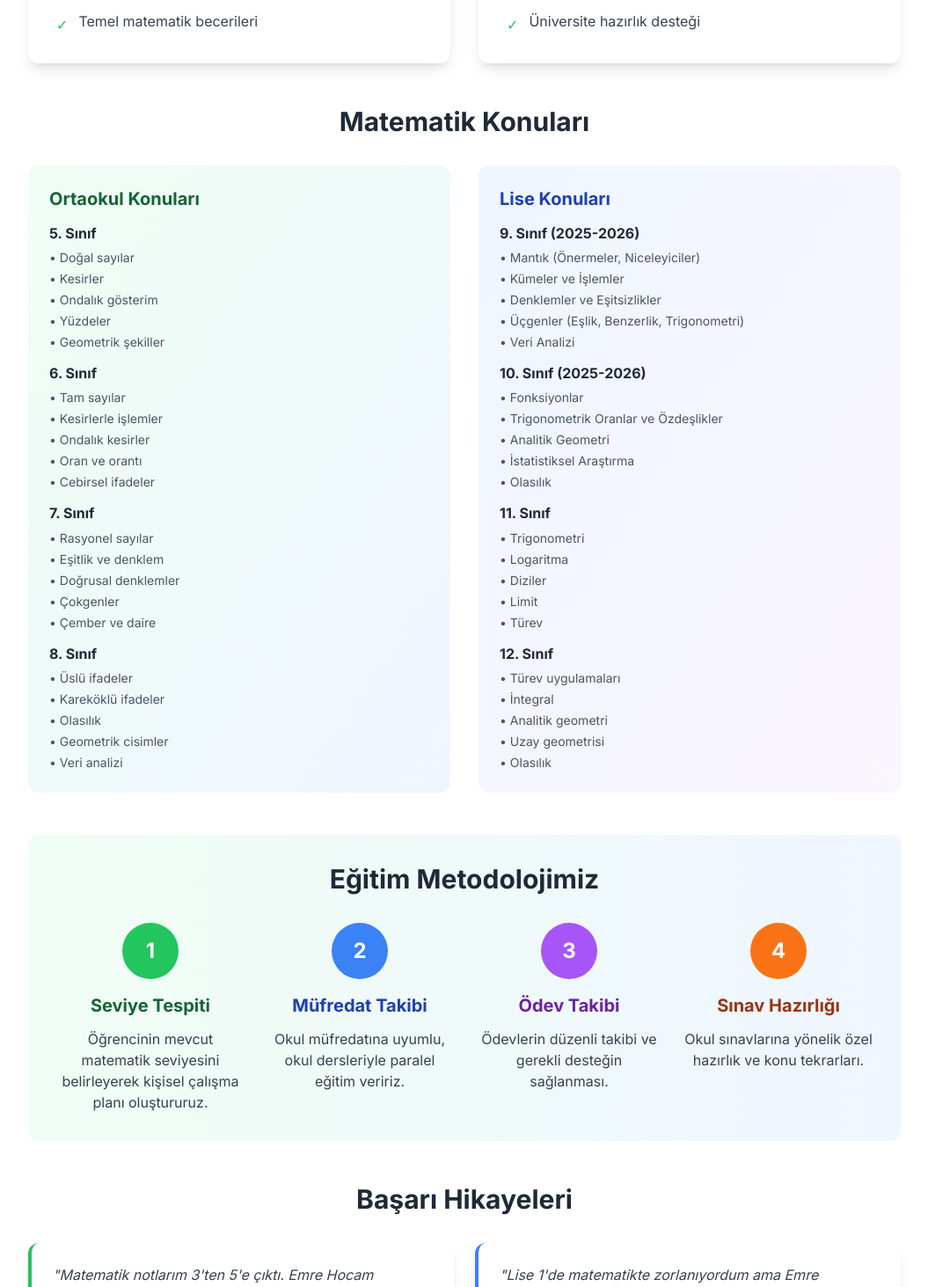
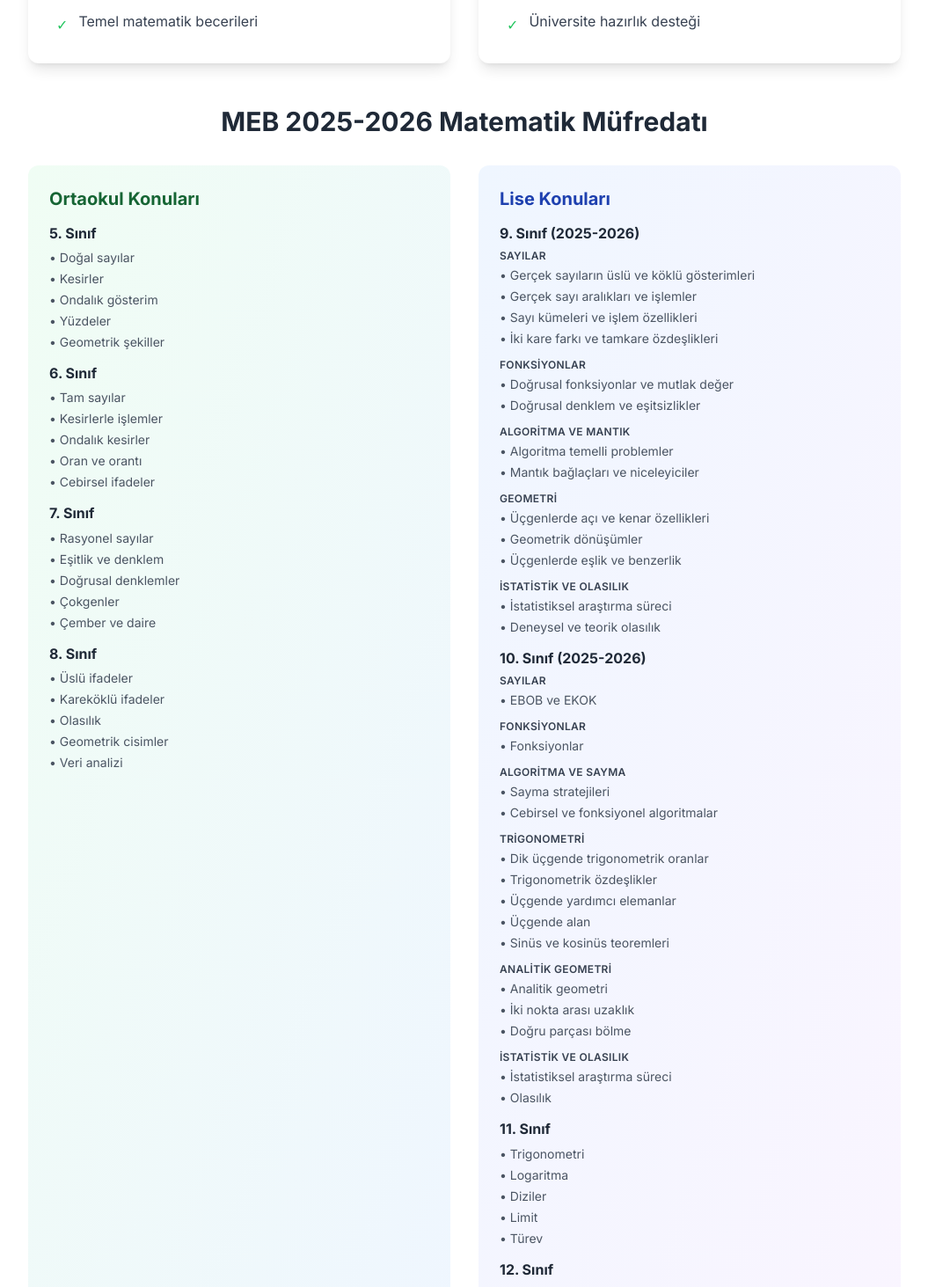
Before and after one commit to aktasemre/emre-aktas-matematik, a Next.js app: page /okul-destek in a window 1280 px wide. Shown: the part 1264-2727 px from the top of the page at 88% size, without its empty margins (112-1167 px from the left). Built offline with nearby package versions, Linux system fonts and the light colour scheme; no server answers.

Commit message:
SEO optimizasyonu tamamlandı: MEB 2025-2026 müfredatı güncellendi, header navigasyon optimize edildi, PWA desteği eklendi, bundle analizi yapıldı

```diff
--- a/src/app/okul-destek/page.tsx
+++ b/src/app/okul-destek/page.tsx
@@ -31,7 +31,7 @@
                   Okula Yardımcı Matematik
                 </h1>
                 <p className="text-xl md:text-2xl text-gray-200 max-w-4xl mx-auto leading-relaxed">
-                  Ortaokul ve lise matematik desteği. Okul müfredatına uyumlu, ödev takipli matematik özel dersleri.
+                  Ortaokul ve lise matematik desteği. MEB 2025-2026 müfredatına uyumlu, ödev takipli matematik özel dersleri.
                 </p>
               </div>
             </div>
@@ -70,7 +70,7 @@
             </div>
             <h3 className="text-2xl font-bold mb-4 text-green-800">Ortaokul Matematik</h3>
             <p className="text-gray-700 mb-4">
-              5-8. sınıf öğrencileri için okul müfredatına uyumlu matematik desteği.
+              5-8. sınıf öğrencileri için MEB 2025-2026 müfredatına uyumlu matematik desteği.
             </p>
             <ul className="space-y-2 text-gray-700">
               <li className="flex items-start">
@@ -107,12 +107,12 @@
             </div>
             <h3 className="text-2xl font-bold mb-4 text-blue-800">Lise Matematik</h3>
             <p className="text-gray-700 mb-4">
-              9-12. sınıf öğrencileri için kapsamlı matematik eğitimi ve destek.
+              9-12. sınıf öğrencileri için MEB 2025-2026 müfredatına uyumlu kapsamlı matematik eğitimi ve destek.
             </p>
             <ul className="space-y-2 text-gray-700">
               <li className="flex items-start">
                 <span className="text-green-500 mr-3 mt-1">✓</span>
-                <span>Lise müfredatı takibi</span>
+                <span>MEB 2025-2026 müfredatı takibi</span>
               </li>
               <li className="flex items-start">
                 <span className="text-green-500 mr-3 mt-1">✓</span>
@@ -137,7 +137,7 @@
 
       {/* Konu Detayları */}
       <div className="mb-12">
-        <h2 className="text-3xl font-bold text-center mb-8 text-gray-800">Matematik Konuları</h2>
+        <h2 className="text-3xl font-bold text-center mb-8 text-gray-800">MEB 2025-2026 Matematik Müfredatı</h2>
         <div className="grid grid-cols-1 md:grid-cols-2 gap-8">
           <div className="bg-gradient-to-br from-green-50 to-blue-50 p-6 rounded-xl">
             <h3 className="text-xl font-bold mb-4 text-green-800">Ortaokul Konuları</h3>
@@ -190,23 +190,95 @@
             <div className="space-y-4">
                                              <div>
                   <h4 className="font-bold text-gray-800 mb-2">9. Sınıf (2025-2026)</h4>
+                  <div className="space-y-3">
+                    <div>
+                      <h5 className="font-semibold text-gray-700 text-xs uppercase tracking-wide mb-1">Sayılar</h5>
                       <ul className="text-sm text-gray-600 space-y-1">
-                  <li>• Mantık (Önermeler, Niceleyiciler)</li>
-                  <li>• Kümeler ve İşlemler</li>
-                  <li>• Denklemler ve Eşitsizlikler</li>
-                  <li>• Üçgenler (Eşlik, Benzerlik, Trigonometri)</li>
-                  <li>• Veri Analizi</li>
+                        <li>• Gerçek sayıların üslü ve köklü gösterimleri</li>
+                        <li>• Gerçek sayı aralıkları ve işlemler</li>
+                        <li>• Sayı kümeleri ve işlem özellikleri</li>
+                        <li>• İki kare farkı ve tamkare özdeşlikleri</li>
                       </ul>
                     </div>
                     <div>
+                      <h5 className="font-semibold text-gray-700 text-xs uppercase tracking-wide mb-1">Fonksiyonlar</h5>
+                      <ul className="text-sm text-gray-600 space-y-1">
+                        <li>• Doğrusal fonksiyonlar ve mutlak değer</li>
+                        <li>• Doğrusal denklem ve eşitsizlikler</li>
+                      </ul>
+                    </div>
+                    <div>
+                      <h5 className="font-semibold text-gray-700 text-xs uppercase tracking-wide mb-1">Algoritma ve Mantık</h5>
+                      <ul className="text-sm text-gray-600 space-y-1">
+                        <li>• Algoritma temelli problemler</li>
+                        <li>• Mantık bağlaçları ve niceleyiciler</li>
+                      </ul>
+                    </div>
+                    <div>
+                      <h5 className="font-semibold text-gray-700 text-xs uppercase tracking-wide mb-1">Geometri</h5>
+                      <ul className="text-sm text-gray-600 space-y-1">
+                        <li>• Üçgenlerde açı ve kenar özellikleri</li>
+                        <li>• Geometrik dönüşümler</li>
+                        <li>• Üçgenlerde eşlik ve benzerlik</li>
+                      </ul>
+                    </div>
+                    <div>
+                      <h5 className="font-semibold text-gray-700 text-xs uppercase tracking-wide mb-1">İstatistik ve Olasılık</h5>
+                      <ul className="text-sm text-gray-600 space-y-1">
+                        <li>• İstatistiksel araştırma süreci</li>
+                        <li>• Deneysel ve teorik olasılık</li>
+                      </ul>
+                    </div>
+                  </div>
+                </div>
+                <div>
                   <h4 className="font-bold text-gray-800 mb-2">10. Sınıf (2025-2026)</h4>
+                  <div className="space-y-3">
+                    <div>
+                      <h5 className="font-semibold text-gray-700 text-xs uppercase tracking-wide mb-1">Sayılar</h5>
+                      <ul className="text-sm text-gray-600 space-y-1">
+                        <li>• EBOB ve EKOK</li>
+                      </ul>
+                    </div>
+                    <div>
+                      <h5 className="font-semibold text-gray-700 text-xs uppercase tracking-wide mb-1">Fonksiyonlar</h5>
                       <ul className="text-sm text-gray-600 space-y-1">
                         <li>• Fonksiyonlar</li>
-                  <li>• Trigonometrik Oranlar ve Özdeşlikler</li>
-                  <li>• Analitik Geometri</li>
-                  <li>• İstatistiksel Araştırma</li>
+                      </ul>
+                    </div>
+                    <div>
+                      <h5 className="font-semibold text-gray-700 text-xs uppercase tracking-wide mb-1">Algoritma ve Sayma</h5>
+                      <ul className="text-sm text-gray-600 space-y-1">
+                        <li>• Sayma stratejileri</li>
+                        <li>• Cebirsel ve fonksiyonel algoritmalar</li>
+                      </ul>
+                    </div>
+                    <div>
+                      <h5 className="font-semibold text-gray-700 text-xs uppercase tracking-wide mb-1">Trigonometri</h5>
+                      <ul className="text-sm text-gray-600 space-y-1">
+                        <li>• Dik üçgende trigonometrik oranlar</li>
+                        <li>• Trigonometrik özdeşlikler</li>
+                        <li>• Üçgende yardımcı elemanlar</li>
+                        <li>• Üçgende alan</li>
+                        <li>• Sinüs ve kosinüs teoremleri</li>
+                      </ul>
+                    </div>
+                    <div>
+                      <h5 className="font-semibold text-gray-700 text-xs uppercase tracking-wide mb-1">Analitik Geometri</h5>
+                      <ul className="text-sm text-gray-600 space-y-1">
+                        <li>• Analitik geometri</li>
+                        <li>• İki nokta arası uzaklık</li>
+                        <li>• Doğru parçası bölme</li>
+                      </ul>
+                    </div>
+                    <div>
+                      <h5 className="font-semibold text-gray-700 text-xs uppercase tracking-wide mb-1">İstatistik ve Olasılık</h5>
+                      <ul className="text-sm text-gray-600 space-y-1">
+                        <li>• İstatistiksel araştırma süreci</li>
                         <li>• Olasılık</li>
                       </ul>
+                    </div>
+                  </div>
                 </div>
               <div>
                 <h4 className="font-bold text-gray-800 mb-2">11. Sınıf</h4>
@@ -248,7 +320,7 @@
             <div className="bg-blue-500 text-white w-16 h-16 rounded-full flex items-center justify-center text-2xl font-bold mx-auto mb-4">2</div>
             <h3 className="text-xl font-bold mb-3 text-blue-800">Müfredat Takibi</h3>
             <p className="text-gray-700">
-              Okul müfredatına uyumlu, okul dersleriyle paralel eğitim veririz.
+              MEB 2025-2026 müfredatına uyumlu, okul dersleriyle paralel eğitim veririz.
             </p>
           </div>
           <div className="text-center">
@@ -309,7 +381,7 @@
       <div className="text-center bg-gradient-to-r from-green-600 to-blue-700 text-white p-8 rounded-xl">
         <h2 className="text-3xl font-bold mb-4">Okul Başarınızı Artırın!</h2>
                  <p className="text-xl mb-6 text-green-100">
-          Emre Aktaş ile okula yardımcı matematik dersleri alarak notlarınızı yükseltin.
+           Emre Aktaş ile MEB 2025-2026 müfredatına uyumlu matematik dersleri alarak notlarınızı yükseltin.
          </p>
         <div className="flex flex-col sm:flex-row gap-4 justify-center">
           <a
```
Also changed, not shown: public/sw.js. Lines whose indentation alone changed are shown as unchanged.
